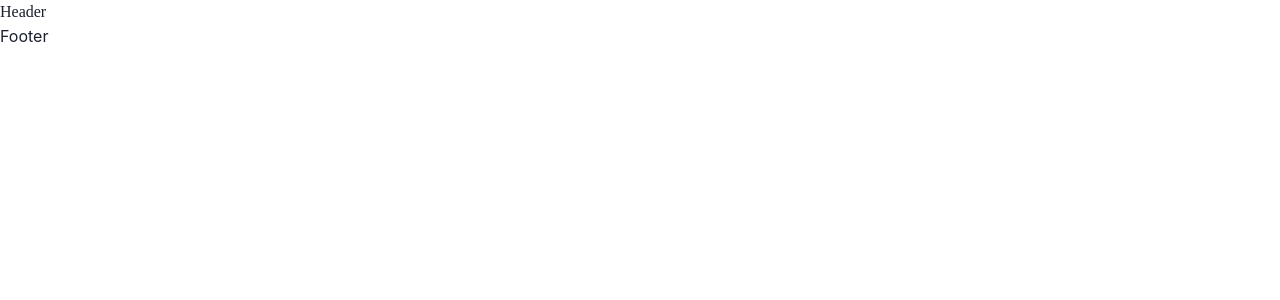
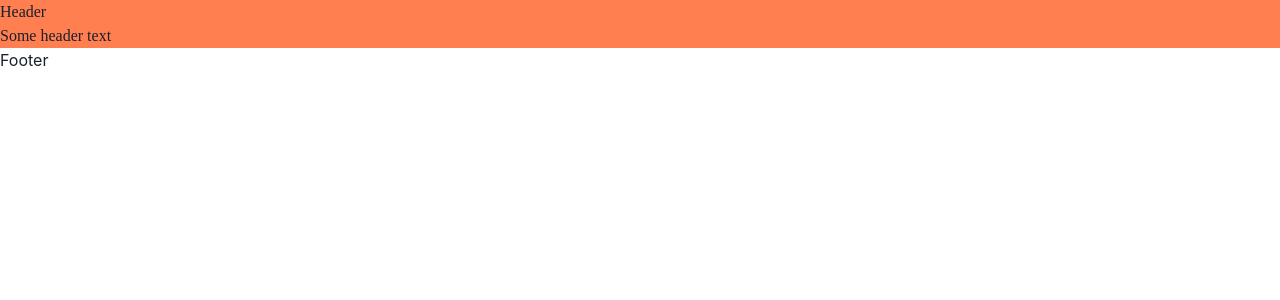
Before and after one commit to simon-harlow/shopify-industry-project, a React (Create React App) app in the folder client/: page / in a window 1280 px wide. Before the commit this address had no page. Shown: the top 300 px of the page. Built offline with nearby package versions, Linux system fonts and the light colour scheme; a web font is replaced by a local one.

Commit message:
adding examples for chakrai ui

```diff
--- a/client/src/components/Header/Header.jsx
+++ b/client/src/components/Header/Header.jsx
@@ -1,11 +1,15 @@
 import React from 'react'
-import { Text } from '@chakra-ui/react'
+import { Box, Text } from '@chakra-ui/react'
 
 function Header() {
   return (
-    <div>
+
+    //boiler plate reference for how to use fonts
+
+    <Box bg='$Orange'>
       <Text fontFamily='Montserrat'>Header</Text>
-    </div>
+      <Text fontFamily='titilliumweb'>Some header text</Text>
+    </Box>
   )
 }
 
```
